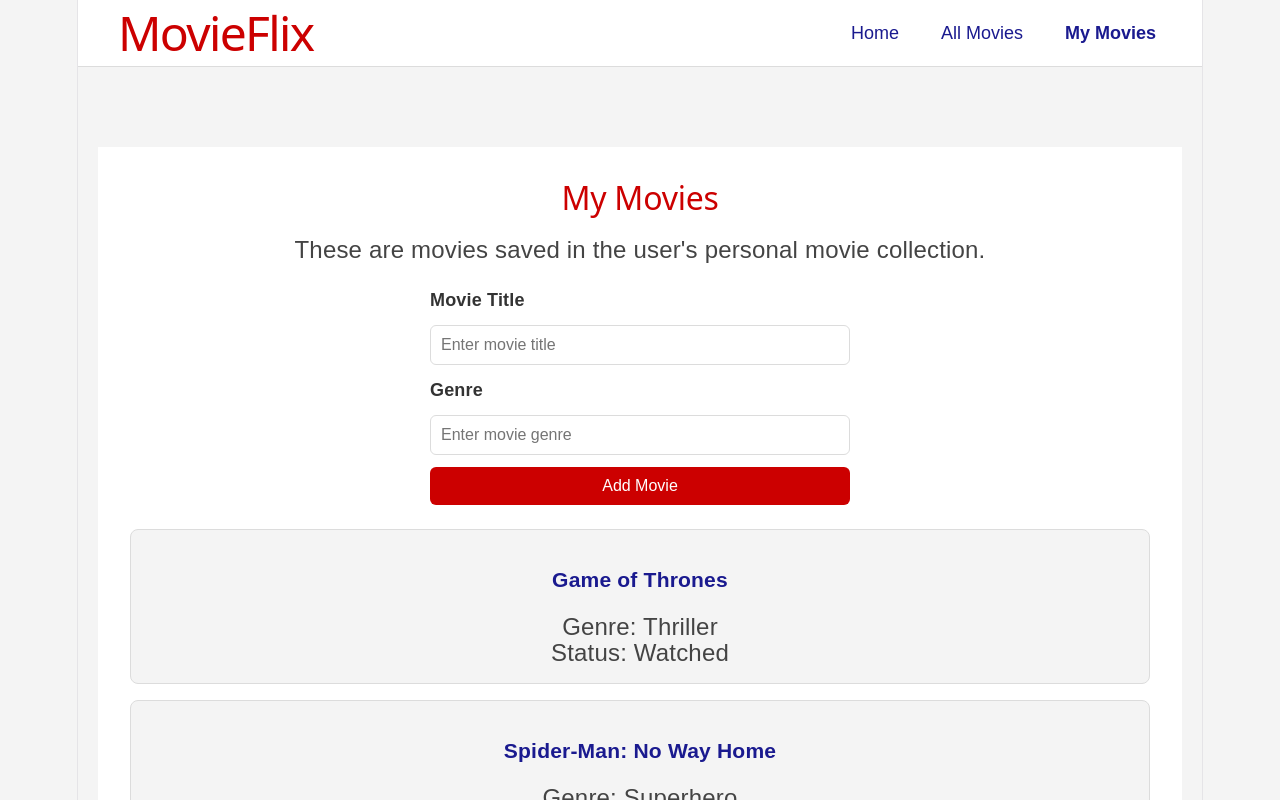
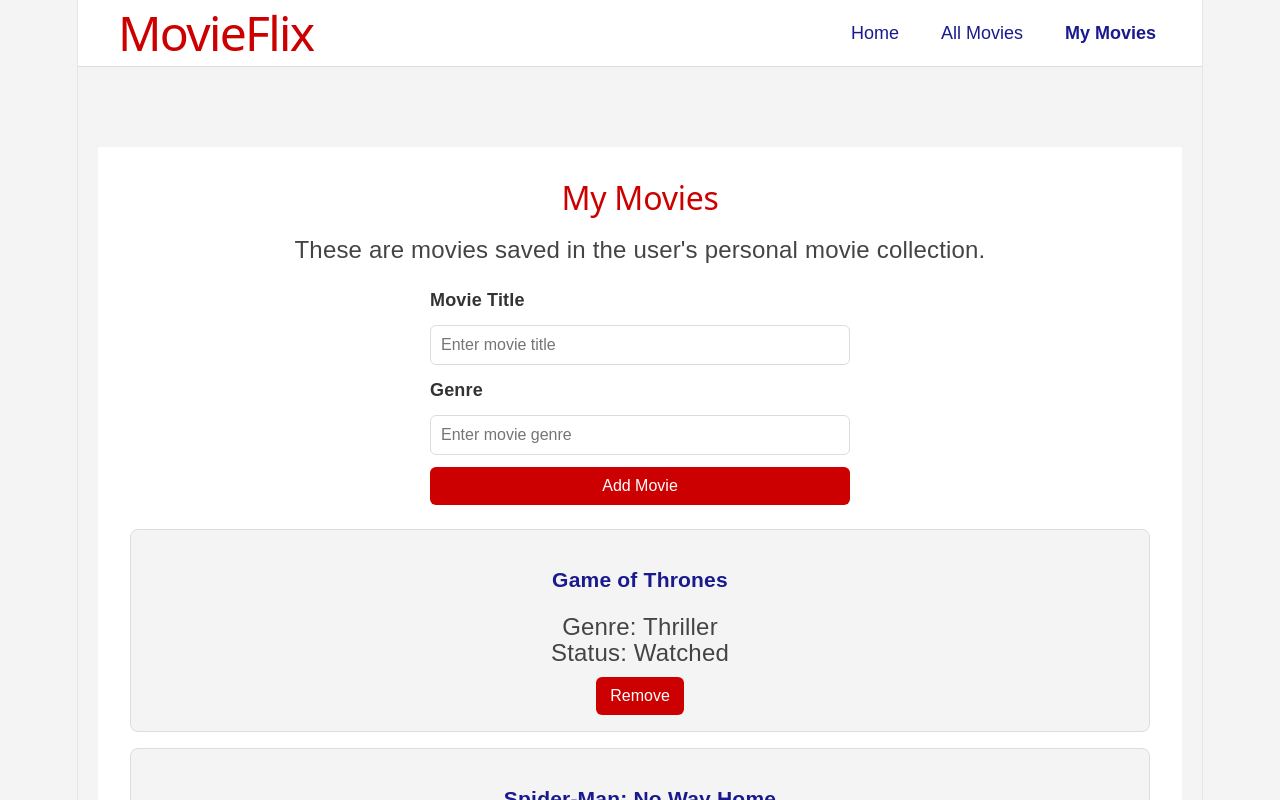
Before and after one commit to jguese3/fullstack-project, a React (Vite) app: page / in a window 1280 px wide. Both pictures are taken after a click on the button "My Movies". Shown: the top 800 px of the page. Built offline with nearby package versions, Linux system fonts and the light colour scheme.

Commit message:
Completed I.3 dynamic add and remove movie functionality

```diff
--- a/src/components/my-movies/MyMovies.css
+++ b/src/components/my-movies/MyMovies.css
@@ -45,7 +45,8 @@
   font-size: 16px;
 }
 
-.movie-form button {
+.movie-form button,
+.remove-button {
   padding: 10px 14px;
   border: none;
   border-radius: 6px;
@@ -54,3 +55,7 @@
   font-size: 16px;
   cursor: pointer;
 }
+
+.remove-button {
+  margin-top: 10px;
+}
--- a/src/components/my-movies/MyMovies.tsx
+++ b/src/components/my-movies/MyMovies.tsx
@@ -5,7 +5,7 @@ function MyMovies() {
   const [movieTitle, setMovieTitle] = useState('')
   const [movieGenre, setMovieGenre] = useState('')
 
-  const movies = [
+  const [movies, setMovies] = useState([
     {
       id: 1,
       title: 'Game of Thrones',
@@ -24,13 +24,25 @@ function MyMovies() {
       genre: 'Animation',
       status: 'Saved',
     },
-  ]
+  ])
 
-  function handleSubmit(event: any) {
+  function handleAddMovie(event: any) {
     event.preventDefault()
 
+    const newMovie = {
+      id: Date.now(),
+      title: movieTitle,
+      genre: movieGenre,
+      status: 'Saved',
+    }
+
+    setMovies([...movies, newMovie])
     setMovieTitle('')
     setMovieGenre('')
+  }
+
+  function handleRemoveMovie(id: number) {
+    setMovies(movies.filter((movie) => movie.id !== id))
   }
 
   return (
@@ -39,7 +51,7 @@ function MyMovies() {
 
       <p>These are movies saved in the user's personal movie collection.</p>
 
-      <form className="movie-form" onSubmit={handleSubmit}>
+      <form className="movie-form" onSubmit={handleAddMovie}>
         <label htmlFor="movie-title">Movie Title</label>
 
         <input
@@ -67,8 +79,18 @@ function MyMovies() {
         {movies.map((movie) => (
           <article className="movie-card" key={movie.id}>
             <h3>{movie.title}</h3>
+
             <p>Genre: {movie.genre}</p>
+
             <p>Status: {movie.status}</p>
+
+            <button
+              type="button"
+              className="remove-button"
+              onClick={() => handleRemoveMovie(movie.id)}
+            >
+              Remove
+            </button>
           </article>
         ))}
       </div>
```
